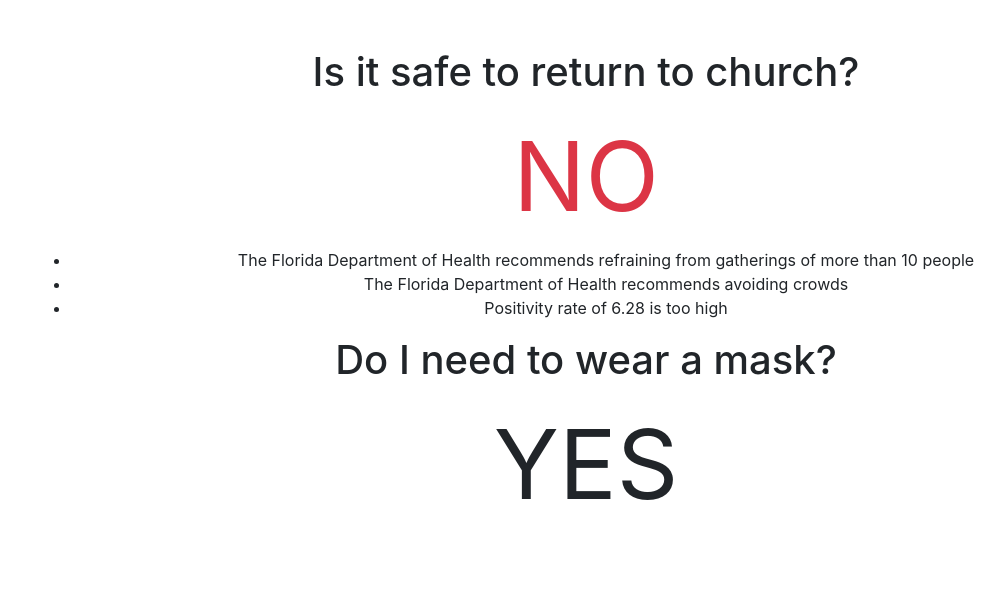
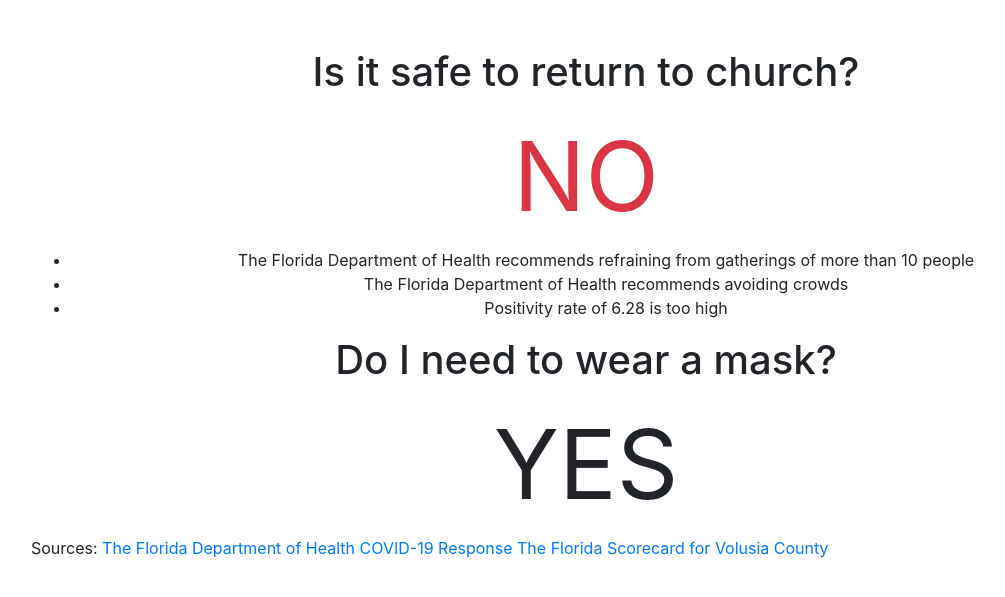
Before and after one commit to thinkjson/timeforchurch, a Jekyll site: the page built from index.md, in a window 1280 px wide. Shown: the top 597 px of the page, without its empty margins (54-1059 px from the left). Built offline with Jekyll 4.4.1, drawn with Linux system fonts in a browser that asks for light colours; our own code applies the rules of GitHub Pages for plain Markdown files.

Commit message:
Add sources

```diff
--- a/index.md
+++ b/index.md
@@ -1 +1,5 @@
 <div class="text-center">{% include data.html %}</div>
+
+Sources:
+<a href="https://floridahealthcovid19.gov/">The Florida Department of Health COVID-19 Response</a>
+<a href="https://thefloridascorecard.org/pillar&c=64&pillar=0">The Florida Scorecard for Volusia County</a>
```
